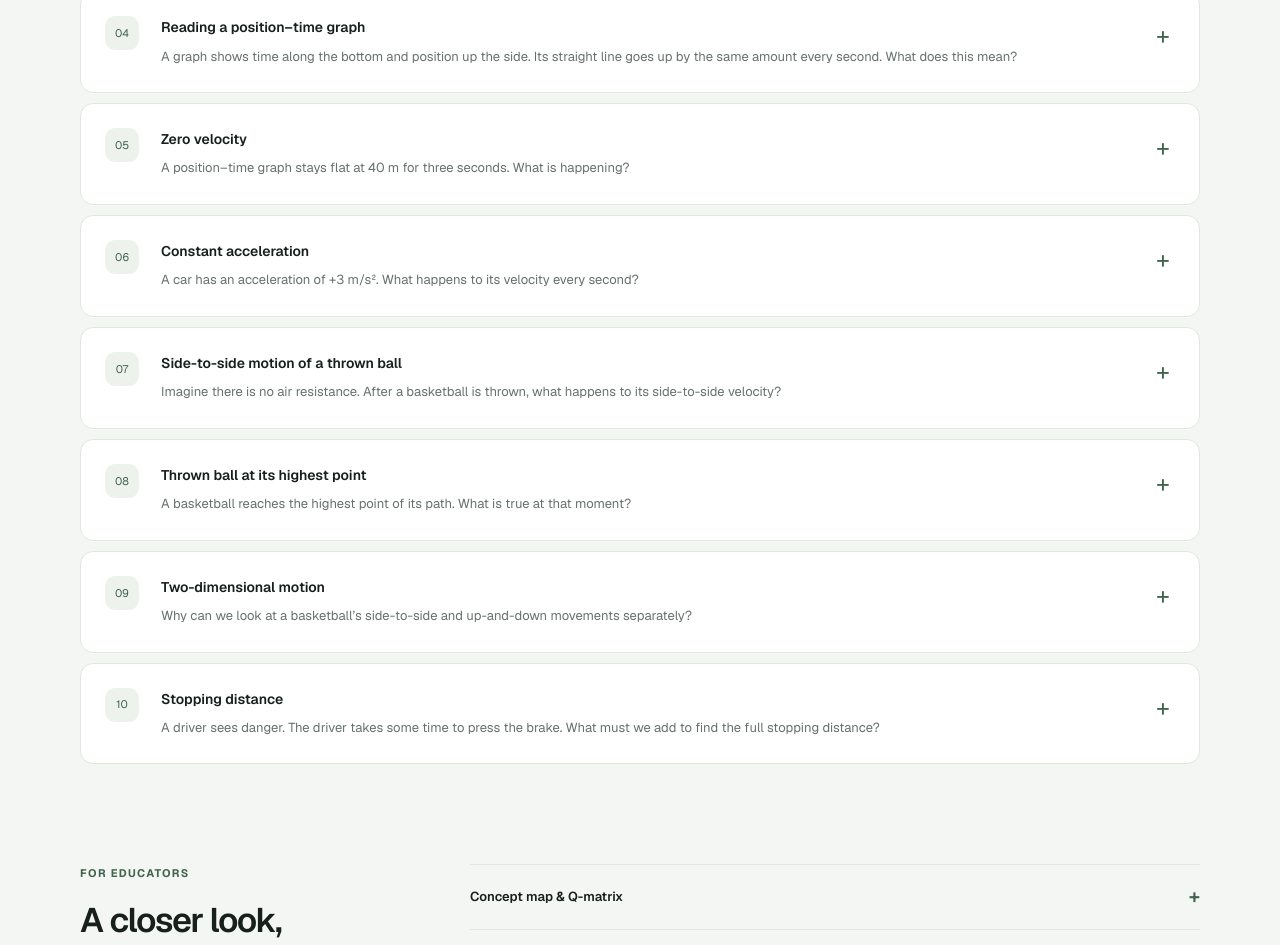
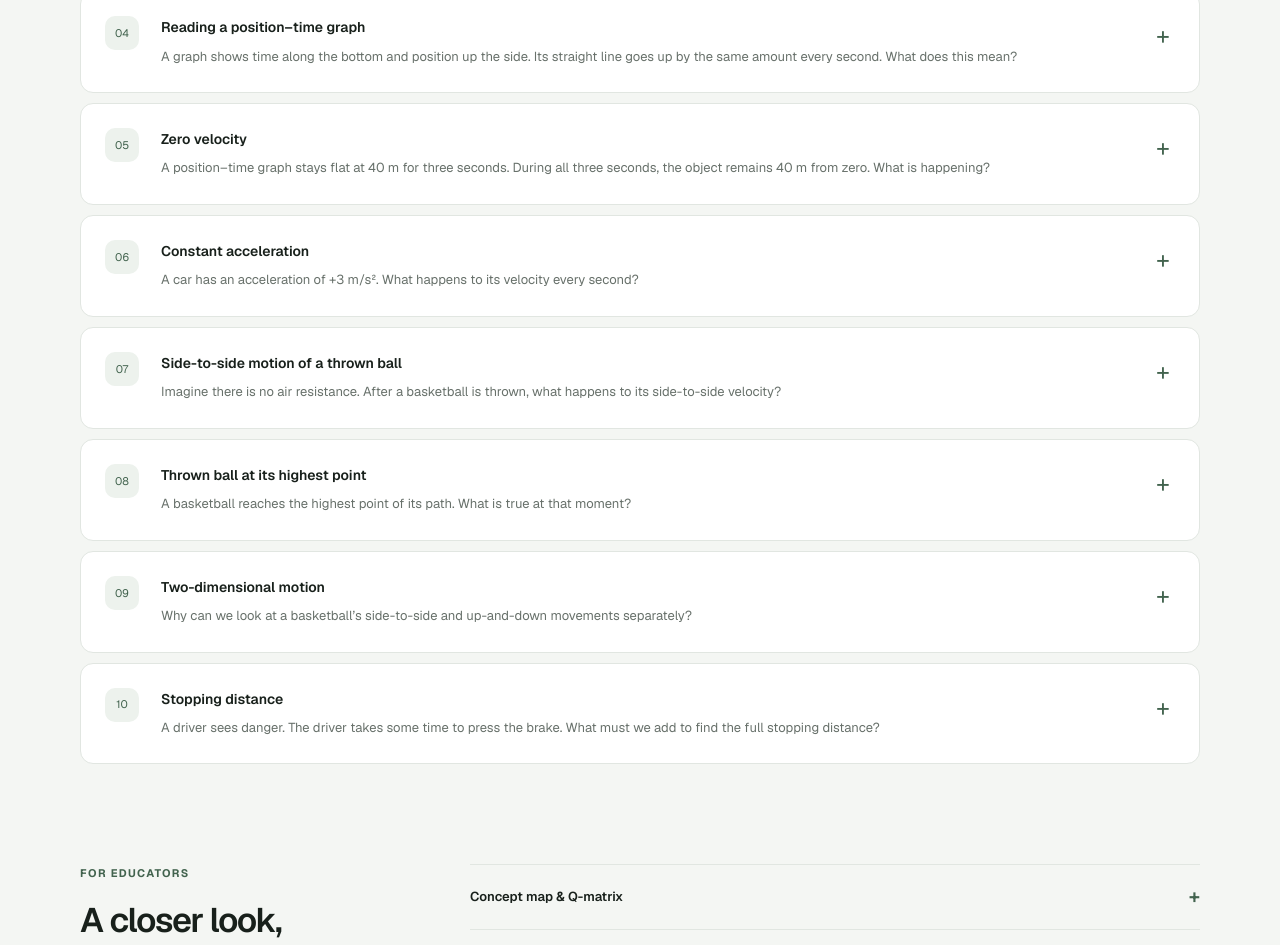
Before and after one commit to Raheeq-lab/PhySense, a Next.js app: page /diagnostic-map in a window 1280 px wide. Shown: the part 1394-2339 px from the top of the page. Built offline with nearby package versions, Linux system fonts and the light colour scheme.

Commit message:
Expand zero-velocity concept check

```diff
--- a/src/data/kinematicsDiagnostic.ts
+++ b/src/data/kinematicsDiagnostic.ts
@@ -57,11 +57,12 @@ export const kinematicsDiagnostic:DiagnosticItem[]=[
   {
     id:'KIN-05',concept:'Zero velocity',difficulty:'introductory',
     misconception:'An object with zero velocity must be located at position zero.',
-    prompt:'A position–time graph stays flat at 40 m for three seconds. What is happening?',
+    prompt:'A position–time graph stays flat at 40 m for three seconds. During all three seconds, the object remains 40 m from zero. What is happening?',
     answers:[{label:'The object is stopped at 40 m.'},{label:'The object moves at 40 m/s.'},{label:'The object has returned to 0 m.'}],
     reasons:[{label:'The position does not change, so the object is not moving.'},{label:'A flat line must always be at 0 m.'},{label:'The height of the line tells us the velocity.'}],
     correctAnswer:0,correctReason:0,
-    explanation:'The object can be stopped anywhere. A flat position line means no change in position and therefore zero velocity.'
+    understanding:{prompt:'What big physics idea does this graph show?',options:[{label:'An object can be stopped away from zero. A flat position–time line means zero velocity.'},{label:'A flat line means the object is always at position zero.'},{label:'A line at 40 m means the object moves at 40 m/s.'}],correct:0,explanation:'This is graph reading in 1D Kinematics. The height of the line tells position. Its slope tells velocity. A flat line has zero slope, so velocity is zero.'},
+    explanation:'The graph stays at 40 m, so the object remains 40 m from zero. Its position does not change during the three seconds. No change in position means zero velocity, so the object is stopped. It does not need to be at 0 m to be stopped.'
   },
   {
     id:'KIN-06',concept:'Constant acceleration',difficulty:'developing',
```
